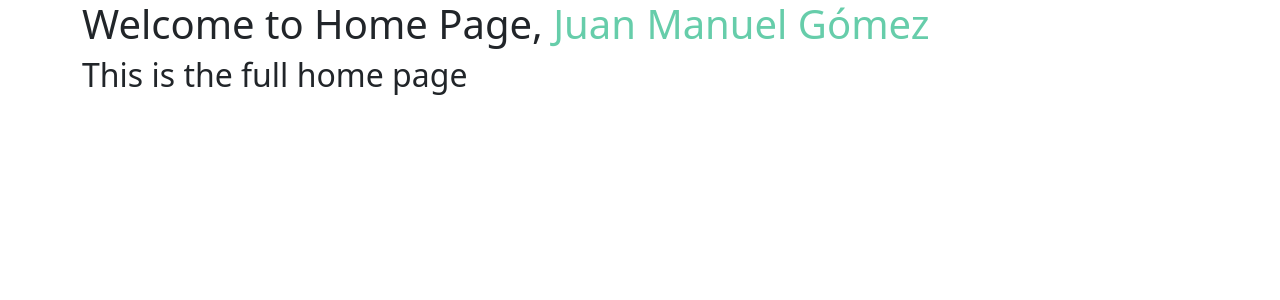
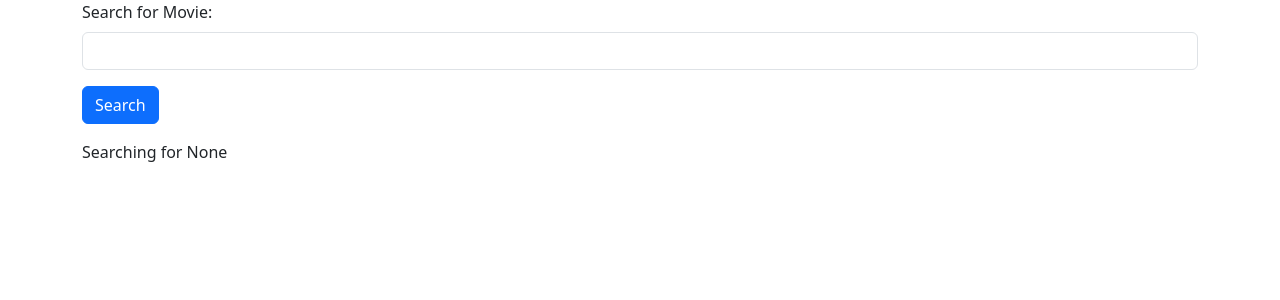
Before and after one commit to JuanM0412/MovieReviews, a Django app: page / in a window 1280 px wide. Shown: the top 300 px of the page. Run offline with Django 4.2, Linux system fonts and the light colour scheme.

Commit message:
Formulario de búsqueda

```diff
--- a/movie/templates/home.html
+++ b/movie/templates/home.html
@@ -1,15 +1,18 @@
-<!DOCTYPE html>
-<html lang="en">
 <head>
-        <meta charset="UTF-8">
-        <meta name="viewport" content="width=device-width, initial-scale=1.0">
     <link href="https://cdn.jsdelivr.net/npm/bootstrap@5.3.1/dist/css/bootstrap.min.css" rel="stylesheet" integrity="sha384-4bw+/aepP/YC94hEpVNVgiZdgIC5+VKNBQNGCHeKRQN+PtmoHDEXuppvnDJzQIu9" crossorigin="anonymous">
-        <title>Document</title>
 </head>
 <body>
     <div class="container">
-            <h1>Welcome to Home Page, <span style="color: mediumaquamarine;">{{name}}</span></h1>
-            <h2>This is the full home page</h2>
+        <form action="">
+            <div class="mb-3">
+                <label for="searchMovie" class="form-label">
+                    Search for Movie:
+                </label>
+                <input type="text" class="form-control" mame="searchMovie">
+            </div>
+            <button type="submit" class="btn btn-primary">Search</button>
+        </form>
+
+        <p>Searching for {{ searchTerm }}</p>
     </div>
 </body>
-</html>
--- a/movie/views.py
+++ b/movie/views.py
@@ -3,7 +3,8 @@ from django.http import HttpResponse
 
 
 def home(request):
-    return render(request, 'home.html', {'name': 'Juan Manuel Gómez'})
+    searchTerm = request.GET.get('searchMovie')
+    return render(request, 'home.html', {'searchTerm': searchTerm})
 
 
 def about(request):
```
Also changed, not shown: db.sqlite3, media/movie/images/4260918.webp (added), media/movie/images/El_padrino.jpg (added). Lines whose indentation alone changed are shown as unchanged.
